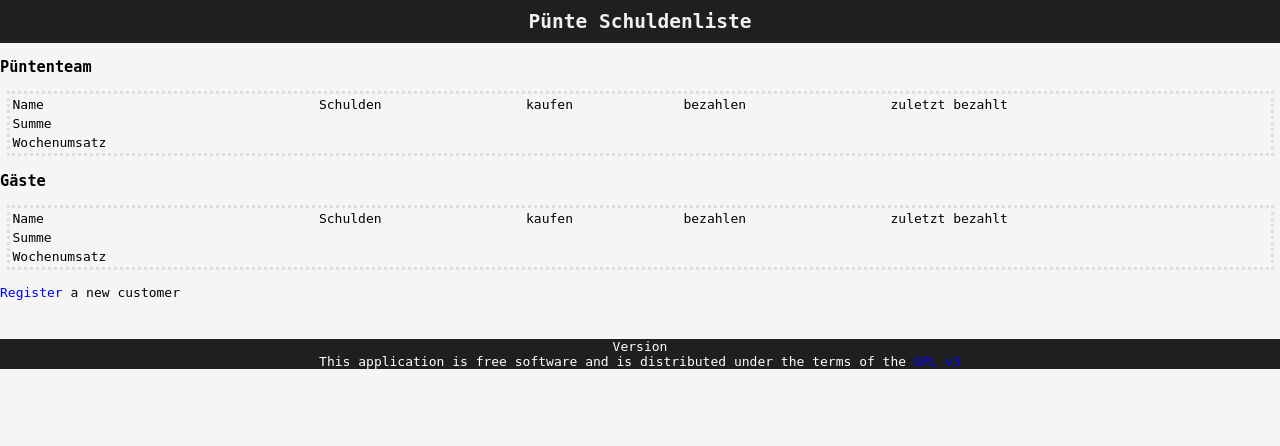
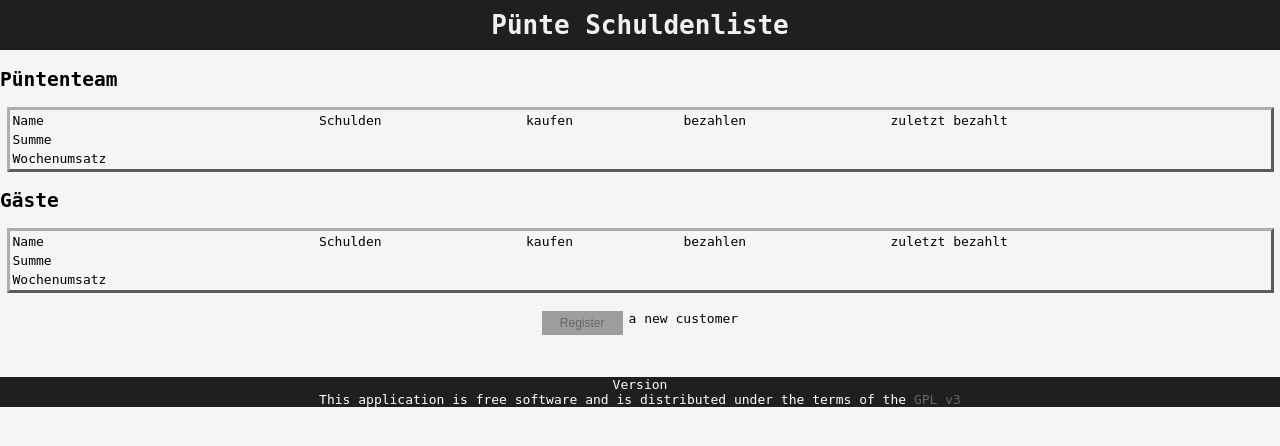
Before and after one commit to zeratul2099/puente, a Django app: template templates/plist.html in a window 1280 px wide. Shown: the top 446 px of the page. Run offline with Django 3.2, Linux system fonts and the light colour scheme; the template is opened without the code that fills it, so the values that code supplies are empty; grey boxes are pictures that could not be loaded.

Commit message:
cool buttons

```diff
--- a/media/styles.css
+++ b/media/styles.css
@@ -46,7 +46,7 @@ body {
 }
 
 #content {
-	border:3px dotted #dedede;
+	border:3px outset #aeaeae;
 	padding:0 1 1 1em;
 	margin-left:0.5em;
 	margin-right:0.5em;
@@ -55,3 +55,34 @@ body {
 * html div#content {
 	height:1em;  /* Workaround gegen den 3-Pixel-Bug des Internet Explorers */
 	padding-top:1em;
+}
+
+a.button {
+    background: transparent url('/content/bg_button_a.gif') no-repeat scroll top right;
+    color: #444;
+    display: block;
+    float: left;
+    font: normal 12px arial, sans-serif;
+    height: 24px;
+    margin-right: 6px;
+    padding-right: 18px; /* sliding doors padding */
+    text-decoration: none;
+}
+
+a.button span {
+    background: transparent url('/content/bg_button_span.gif') no-repeat;
+    display: block;
+    line-height: 14px;
+    padding: 5px 0 5px 18px;
+}
+
+a.button:active {
+    background-position: bottom right;
+    color: #000;
+    outline: none; /* hide dotted outline in Firefox */
+}
+
+a.button:active span {
+    background-position: bottom left;
+    padding: 6px 0 4px 18px; /* push text down 1px */
+}
--- a/templates/basis.html
+++ b/templates/basis.html
@@ -14,6 +14,9 @@
 		}
 		#header
 		{
+            #position:fixed;
+            #width:100%;
+            #top:0px;
 			margin: 0 0 0.7em;
 			background:#1f1f1f;
             color:#f0f0f0;
@@ -38,15 +41,15 @@
 			width:100%;
             font-size:1em;
 		}
-        a:link { text-decoration:none; color:blue;}
-        a:visited { text-decoration:none;color:blue; }
-        a:hover { color:red;}
+        a:link { text-decoration:none; color:#666666;}
+        a:visited { text-decoration:none;color:#666666; }
+        a:hover { color:green;}
         a:active { text-decoration:none; }
         a:focus { text-decoration:none; }
 	</style>
 </head>
 <body>
-    <h2 id='header' >{% block titel %}Django Beispielseite{% endblock %}</h2>
+    <h1 id='header' >{% block titel %}Django Beispielseite{% endblock %}</h1>
 
     {% block inhalt %}
     test
--- a/templates/plist.html
+++ b/templates/plist.html
@@ -15,7 +15,7 @@
 </form>
 {% endif %}
 {% endif %}
-<h3>P&uuml;ntenteam</h3>
+<h2>P&uuml;ntenteam</h2>
 <div id="content">
 <table width='100%'>
 <tr>
@@ -78,7 +78,7 @@ Wochenumsatz
 
 </table>
 </div>
-<h3>G&auml;ste</h3>
+<h2>G&auml;ste</h2>
 <div id="content">
 <table width='100%'>
 <tr>
@@ -140,6 +140,11 @@ Wochenumsatz
 </table>
 </div>
 <br>
-<a href='./register/'>Register</a> a new customer
+<table align='center'>
+    <tr>
+        <td> <a class='button' background='#4f4f4f' href='./register/'><span>Register</span></a> a new customer</td>
+    </tr>
+</table>
+
 </div>
 {% endblock %}
--- a/templates/plist_customer.html
+++ b/templates/plist_customer.html
@@ -46,6 +46,6 @@
 </div>
 
 
-<a href='..'>zur&uuml;ck</a>
-
+<a class='button' href='..'><span>zur&uuml;ck</span></a>
+<br><br>
 {% endblock %}
--- a/templates/plist_register.html
+++ b/templates/plist_register.html
@@ -16,5 +16,6 @@
 </table>
 </div>
 </form>
-<a href='..'>back to list</a>
+<a class='button' href='..'><span>back to list</span></a>
+<br><br>
 {% endblock %}
```
Also changed, not shown: media/bg_button_a.gif (added), media/bg_button_span.gif (added).
